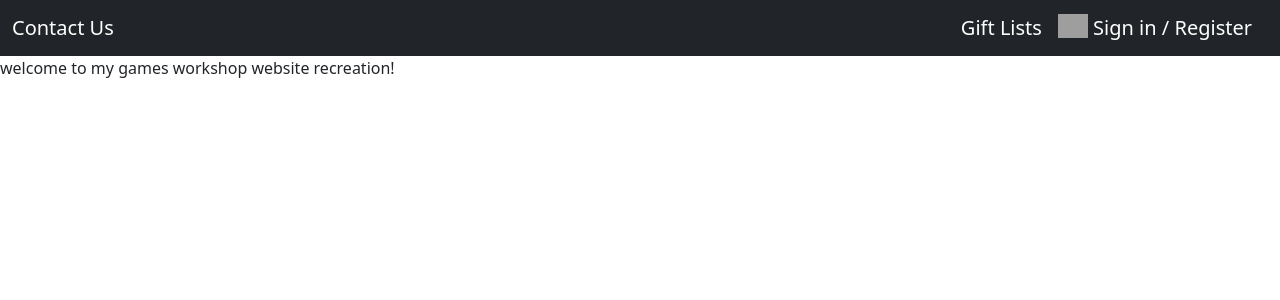
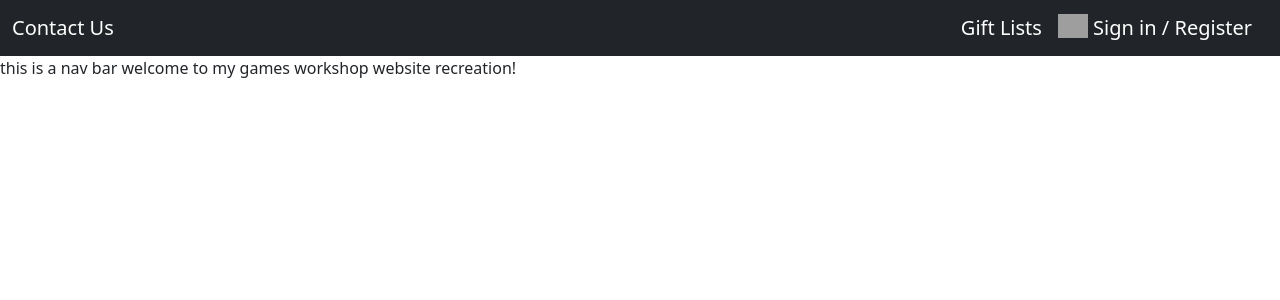
Before and after one commit to manwild42/games-workshop, an Angular app: page / in a window 1280 px wide. Shown: the top 300 px of the page. Built offline with nearby package versions, Linux system fonts and the light colour scheme; grey boxes are pictures that could not be loaded.

Commit message:
Started work on center nav bar

```diff
--- a/src/app/app.component.html
+++ b/src/app/app.component.html
@@ -1,2 +1,3 @@
 <gw-topnavbar>Loading . . . </gw-topnavbar>
+<gw-centernavbar> Loading . . .</gw-centernavbar>
 welcome to my games workshop website recreation!
--- a/src/app/app.module.ts
+++ b/src/app/app.module.ts
@@ -1,13 +1,15 @@
 import { NgModule } from '@angular/core';
 import { BrowserModule } from '@angular/platform-browser';
-import { TopNavBarComponent } from 'src/navigation/topnavbar.component';
+import { CenterNavBarComponent } from 'src/center-nav-bar/centernavbar.component';
+import { TopNavBarComponent } from 'src/top-nav-bar/topnavbar.component';
 
 import { AppComponent } from './app.component';
 
 @NgModule({
   declarations: [
     AppComponent,
-    TopNavBarComponent
+    TopNavBarComponent,
+    CenterNavBarComponent
   ],
   imports: [
     BrowserModule
--- /dev/null
+++ b/src/center-nav-bar/centernavbar.component.html
@@ -0,0 +1 @@
+this is a nav bar
```
Also changed, not shown: src/center-nav-bar/centernavbar.component.ts (added, +10 -0 lines), src/center-nav-bar/centernavbar.component.css (added), src/top-nav-bar/topnavbar.component.css (added), src/top-nav-bar/topnavbar.component.html (renamed from src/navigation/topnavbar.component.html), src/top-nav-bar/topnavbar.component.ts (renamed from src/navigation/topnavbar.component.ts).
